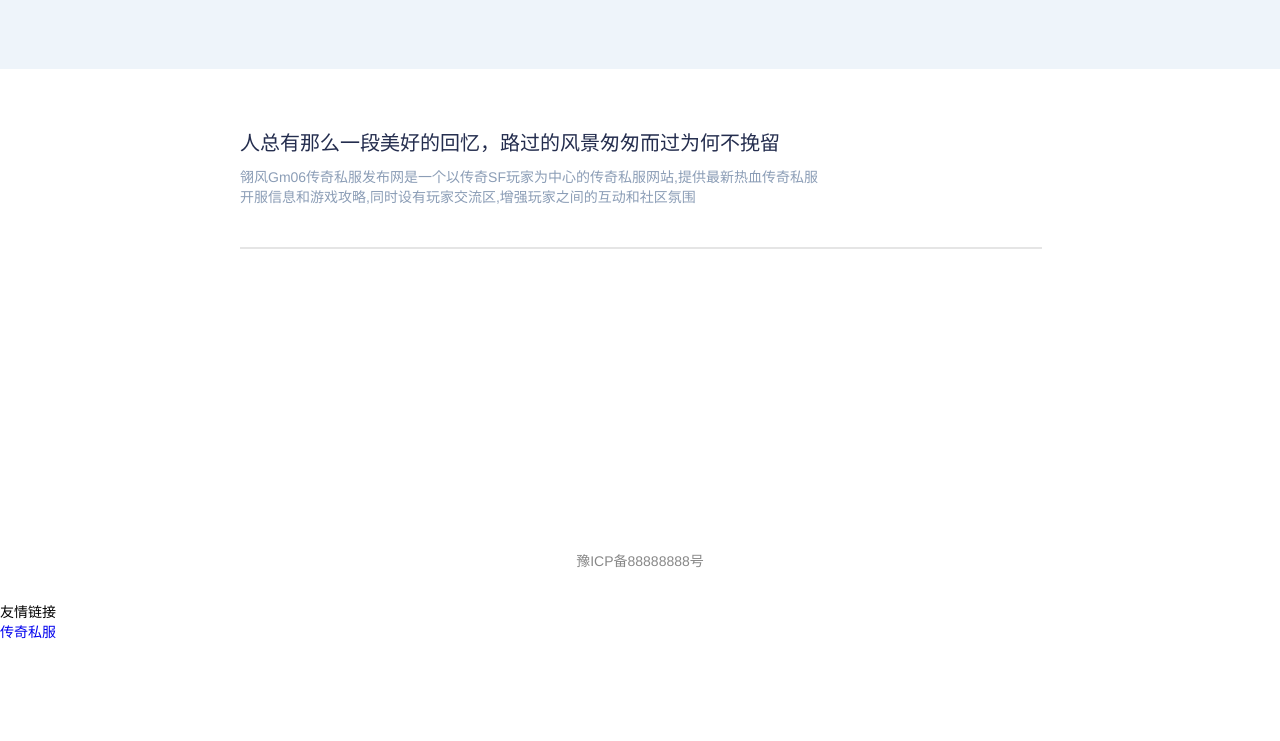
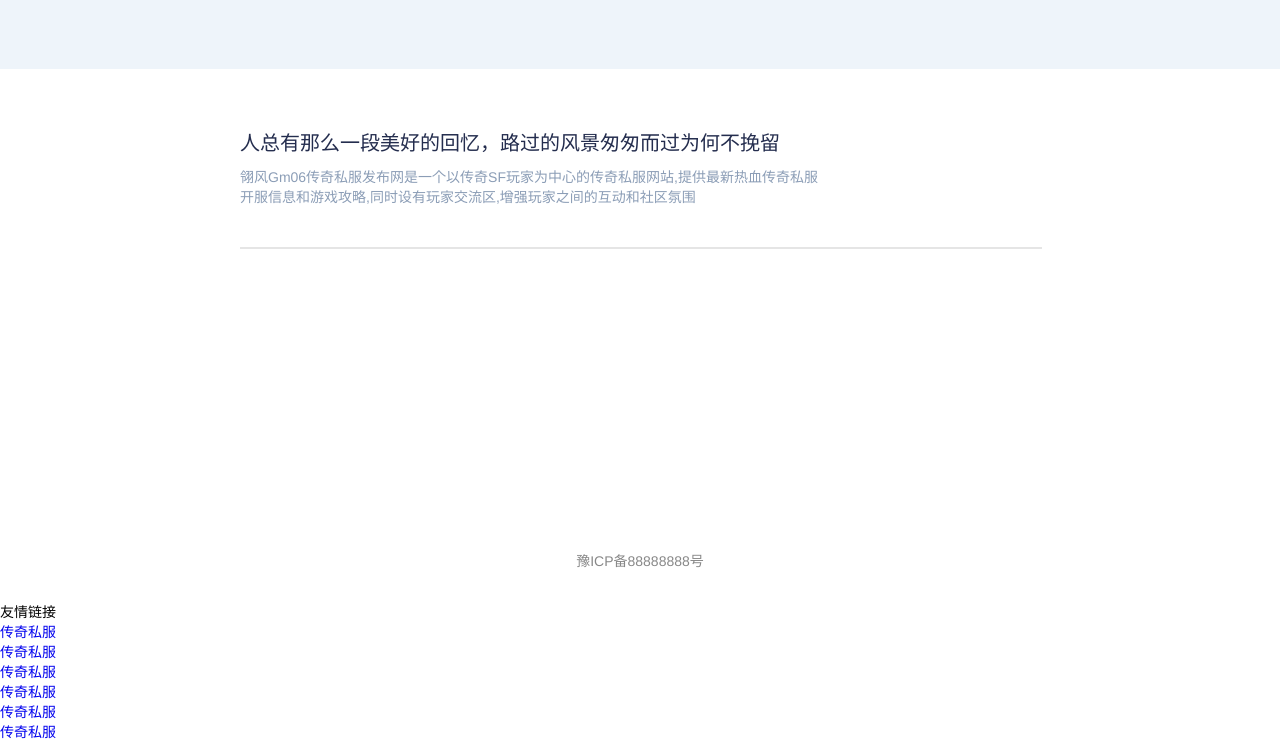
Before and after one commit to cqsf/cqsf.github.io, a plain HTML site: page index.htm in a window 1280 px wide. Shown: the part 461-1202 px from the top of the page. Before the commit the page ends 1102 px from the top, so only its background shows below. Drawn offline with Linux system fonts and the light colour scheme; no server answers.

Commit message:
Update index.htm

```diff
--- a/index.htm
+++ b/index.htm
@@ -82,4 +82,8 @@
 <div class="title">友情链接</div>
 <div class="text_nav">
 
-<dd><a href="https://www.gm06.com/" target="_blank">传奇私服</a>
+<dd><a href="https://www.gm06.com/" target="_blank">传奇私服</a> <dd><a href="https://www.330hf.com/" target="_blank">传奇私服</a>
+<dd><a href="https://www.338wow.com/" target="_blank">传奇私服</a>
+<dd><a href="http://www.yewenjun.com/" target="_blank">传奇私服</a>
+<dd><a href="http://www.2345288.com/" target="_blank">传奇私服</a>
+<dd><a href="http://www.98jc.com/" target="_blank">传奇私服</a>
```
